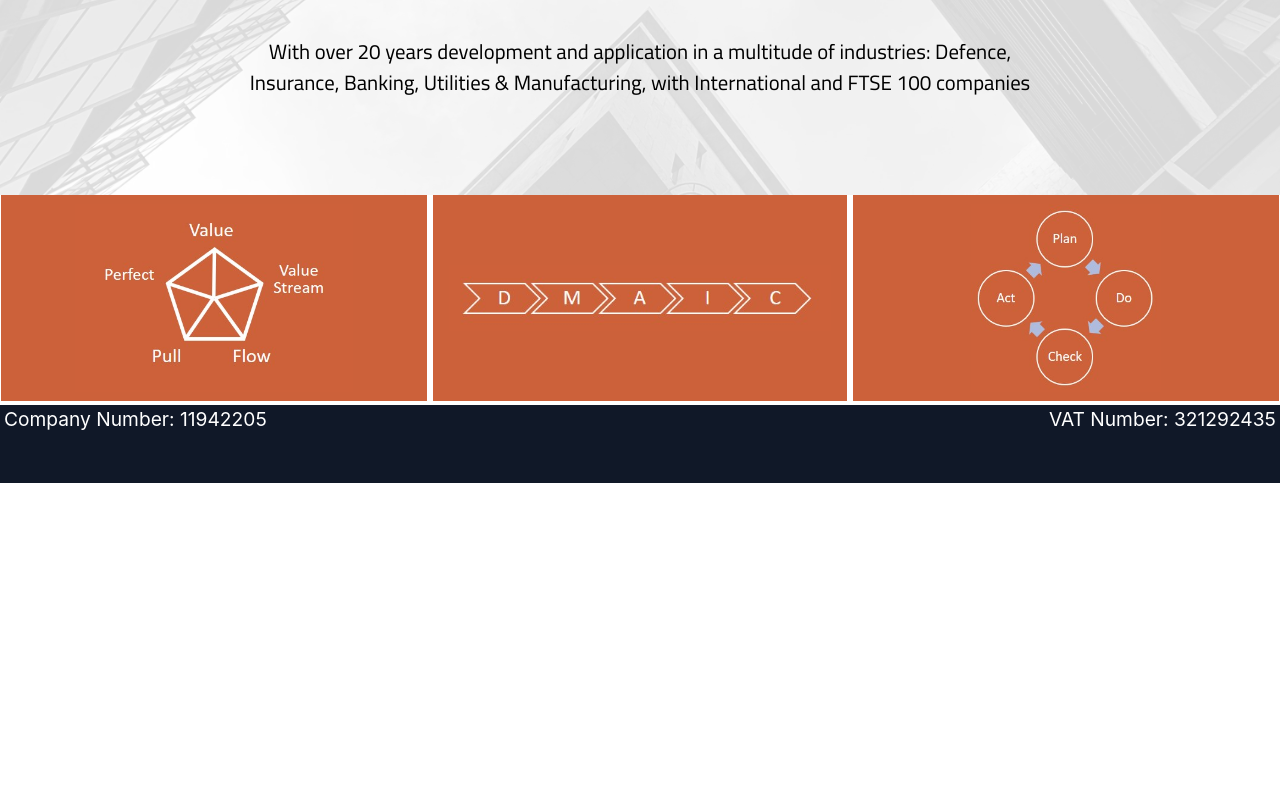
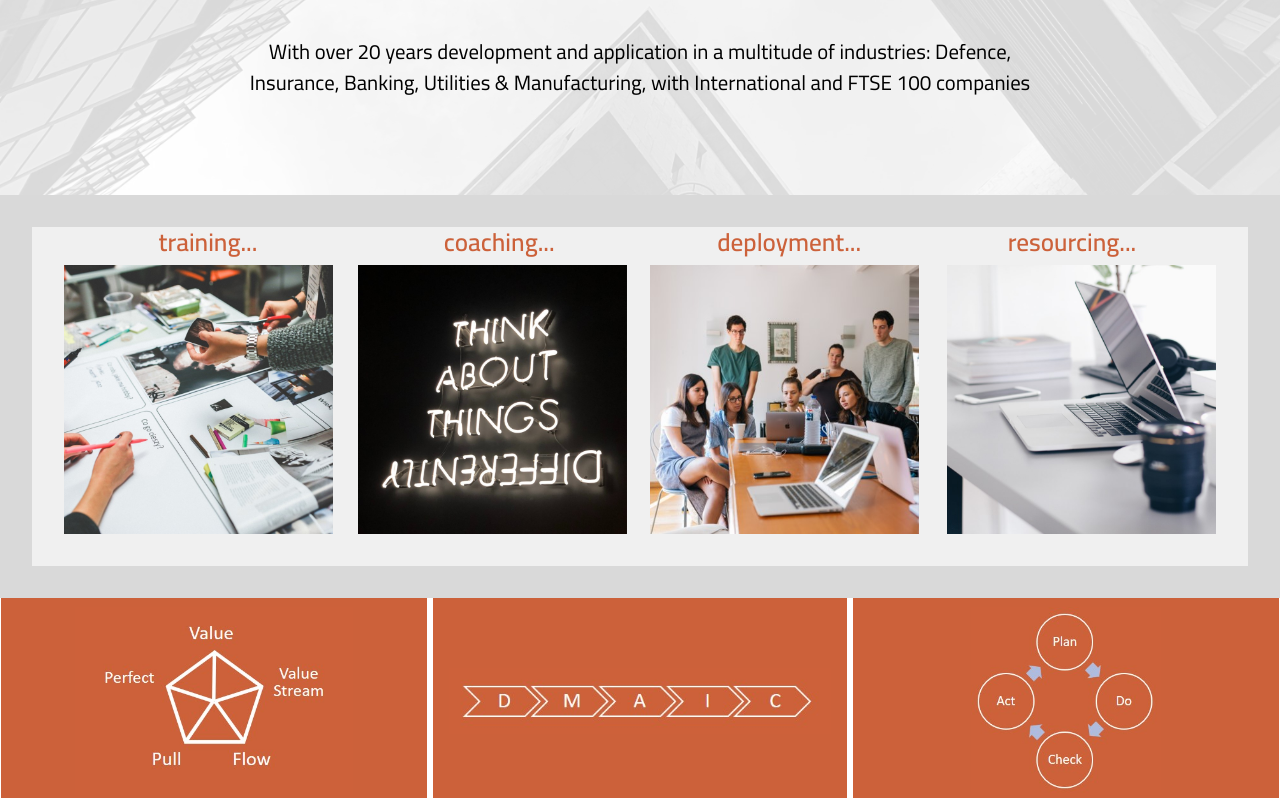
Before and after one commit to StuChapman/UCD-MS-Project-Continuous-Engagement, a plain HTML site: page index.html in a window 1280 px wide. Shown: the part 407-1205 px from the top of the page. Before the commit the page ends 890 px from the top, so only its background shows below. Drawn offline with nearby package versions, Linux system fonts and the light colour scheme.

Commit message:
Enhance: added photolinks to index.html

```diff
--- a/assets/css/style.css
+++ b/assets/css/style.css
@@ -357,6 +357,36 @@ nav div a:hover {
     padding: 2vw 4vw 6vw 4vw;
 }
 
+
+/* ------------------- Photolink Section Styling */
+
+#photolinksection {
+    font-family: 'Cairo', sans-serif;
+    background-color: #D9D9D9;
+    padding: 2.5vw;
+}
+
+#photolinkouter{
+    background-color: #F0F0F0;
+    padding: 0 2.5vw;
+}
+
+.photolinkimage {
+    padding-bottom: 2.5vw;
+    width: 42.5vw;
+}
+
+.photolinktextsmall, photolinktextsmall h1 {
+    font-size: calc(12px + (24 - 12) * ((100vw - 300px) / 900));
+    color: #CC613A  ;
+    text-align: center;
+    font-weight: bold;
+}
+
+#photolinksection .col-6, #photolinksection .col-xl-3 {
+    padding: 0;
+}
+
 /* ------------------- Footer Styling */
 
 #footer {
@@ -527,4 +557,17 @@ nav div a:hover {
         color: white;
     }
 
+    .photolinkimage {
+        padding-bottom: 2.5vw;
+        width: 21vw;
+    }
+
+    #photolinkouter .pl-xl-2 {
+        padding-left: .5vw!important;
+    }
+
+    #photolinkouter .pl-xl-3 {
+        padding-left: .8vw!important;
+    }
+
 }
--- a/index.html
+++ b/index.html
@@ -88,6 +88,32 @@
         </div>
     </section>
 
+    <!--Photolink section-->
+    <section id="photolinksection">
+        <div id="photolinkouter" class="row">
+            <div class="col-6 col-xl-3">
+                <h1 class="photolinktextsmall">training...</h1>
+                <a href="services.html"><img class="photolinkimage float-left" src="assets/images/working-in-a-group-6224.jpg" alt="working in a group" >
+                </a>
+            </div>
+            <div class="col-6 col-xl-3 pl-xl-2">
+                <h1 class="photolinktextsmall">coaching...</h1>
+                <a href="services.html"><img class="photolinkimage float-right float-xl-none" src="assets/images/neon-signage-2681319.jpg" alt="think about things differently" >
+                </a>
+            </div>
+            <div class="col-6 col-xl-3 pl-xl-3">
+                <h1 class="photolinktextsmall">deployment...</h1>
+                <a href="services.html"><img class="photolinkimage float-left float-xl-none" src="assets/images/group-of-people-watching-on-laptop-1595385.jpg" alt="group of people" >
+                </a>
+            </div>
+            <div class="col-6 col-xl-3">
+                <h1 class="photolinktextsmall">resourcing...</h1>
+                <a href="services.html"><img class="photolinkimage float-right" src="assets/images/books-business-computer-connection-459654.jpg" alt="books and laptop" >
+                </a>
+            </div>
+        </div>
+    </section>
+
     <!--Banner-->
     <div id="bannersection">
         <div class="row" id="bannerouter">
```
Also changed, not shown: assets/images/books-business-computer-connection-459654.jpg (added), assets/images/group-of-people-watching-on-laptop-1595385.jpg (added), assets/images/neon-signage-2681319.jpg (added), assets/images/working-in-a-group-6224.jpg (added), methods.html (indentation only).
